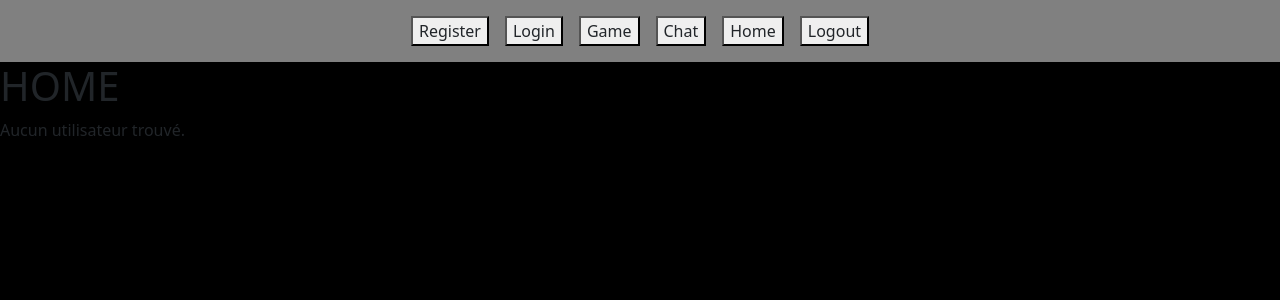
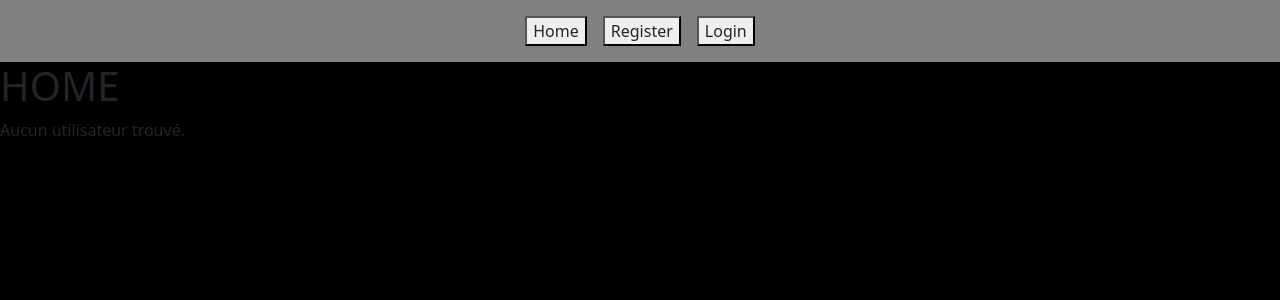
Before and after one commit to GoogelTrad/Transcendance, a React (Create React App) app in the folder frontend/core/: page /home in a window 1280 px wide. Shown: the top 300 px of the page. Built offline with nearby package versions, Linux system fonts and the light colour scheme.

Commit message:
getCookie modification

```diff
--- a/frontend/core/src/App.js
+++ b/frontend/core/src/App.js
@@ -4,17 +4,45 @@ import 'bootstrap/dist/js/bootstrap.bundle.min';
 import RegisterForm from './users/RegisterForm';
 import LoginForm from './users/LoginForm';
 import Home from './Home';
-import getCookie from './Home.js';
 import Logout from './users/Logout';
-import { BrowserRouter as Router, Route, Routes, Link, Outlet, Navigate } from 'react-router-dom';
-import { useEffect, useState } from 'react';
+import { BrowserRouter as Router, Route, Routes, Link, Outlet, Navigate, useNavigate } from 'react-router-dom';
+import React, {useEffect, useState} from "react";
+
+export function getCookies(name) {
+  const value = document.cookie;
+  let parts = null;
+  if (!value)
+    parts = null;
+  else
+  parts = value.match(`(?:\s|^)${name}=([^;]*);?`)[1];
+
+return (parts);
+}
 
 function App() {
+  const [isAuthenticated, setIsAuthenticated] = useState(false);
+
+  useEffect(() =>{
+    let token = getCookies('token');
+    console.log(token);
+    if (token)
+      setIsAuthenticated(true)
+  }, [])
+
   return (
       <Router>
         <div>
           <div className='head'>
             <nav className='nav'>
+
+                <div>
+                  <button className="buttonAccueil">
+                    <Link to="/home" className="text-decoration-none text-dark">Home</Link>
+                  </button>
+                </div>
+
+                {!isAuthenticated && (
+                  <>
                     <div>
                       <button className="buttonRegister">
                         <Link to="/register" className="text-decoration-none text-dark">Register</Link>
@@ -25,6 +53,11 @@ function App() {
                         <Link to="/login" className="text-decoration-none text-dark">Login</Link>
                       </button>
                     </div>
+                  </>
+                )}
+
+                {isAuthenticated && (
+                  <>
                     <div>
                       <button className="buttonGame">
                         <Link to="/game" className="text-decoration-none text-dark">Game</Link>
@@ -36,15 +69,12 @@ function App() {
                       </button>
                     </div>
                     <div>
-                  <button className="buttonAccueil">
-                    <Link to="/home" className="text-decoration-none text-dark">Home</Link>
-                  </button>
-                </div>
-                <div>
                       <button className="buttonLogout">
                         <Link to="/logout" className="text-decoration-none text-dark">Logout</Link>
                       </button>
                     </div>
+                  </>
+                )}
             </nav>
           </div>
 
--- a/frontend/core/src/Home.js
+++ b/frontend/core/src/Home.js
@@ -1,14 +1,7 @@
 import React, {useEffect, useState} from "react";
 import axios from 'axios';
 import { jwtDecode } from "jwt-decode";
-
-
-export function getCookie(name) {
-    const value = document.cookie;
-    const parts = value.match(`(?:\s|^)${name}=([^;]*);?`)[1];
-
-    return parts
-}
+import { getCookies } from './App.js';
 
 
 function Home()
@@ -22,7 +15,7 @@ function Home()
         {
             try
             {
-                const token = getCookie('token');
+                const token = getCookies('token');
                 if (token)
                 {
                     const decodeToken = jwtDecode(token);
--- a/frontend/core/src/users/LoginForm.js
+++ b/frontend/core/src/users/LoginForm.js
@@ -38,6 +38,7 @@ function LoginForm()
                 },
                 withCredentials: true,
             });
+            // setIsAuthenticated(true);
             navigate("/home");
         }
         catch (error)
--- a/frontend/core/src/users/Logout.js
+++ b/frontend/core/src/users/Logout.js
@@ -1,14 +1,11 @@
 import { useNavigate } from 'react-router-dom';
 import { useEffect } from 'react';
-import { getCookie } from '../Home';
+import { getCookies } from '../App.js';
 import axios from 'axios';
 
-
-
 function Logout() {
+    // const {setIsAuthenticated} = useAuth();
     const navigate = useNavigate();
-
-    console.log("j'essaie de partir");
 
     useEffect (() =>
         {
@@ -16,7 +13,7 @@ function Logout() {
             {
                 try
                 {
-                    const token = getCookie('token');
+                    const token = getCookies('token');
                     const reponse = await axios.get(`http://localhost:8000/api/logout`, {
                         headers: {
                             "Content-Type": "application/json",
@@ -25,6 +22,7 @@ function Logout() {
                         withCredentials: true,
                     });
                     alert('deco');
+                    // setIsAuthenticated(false);
                 }
                 catch (error)
                 {
```
Also changed, not shown: frontend/core/src/users/AuthContext.js (added, +20 -0 lines). Lines whose indentation alone changed are shown as unchanged.
